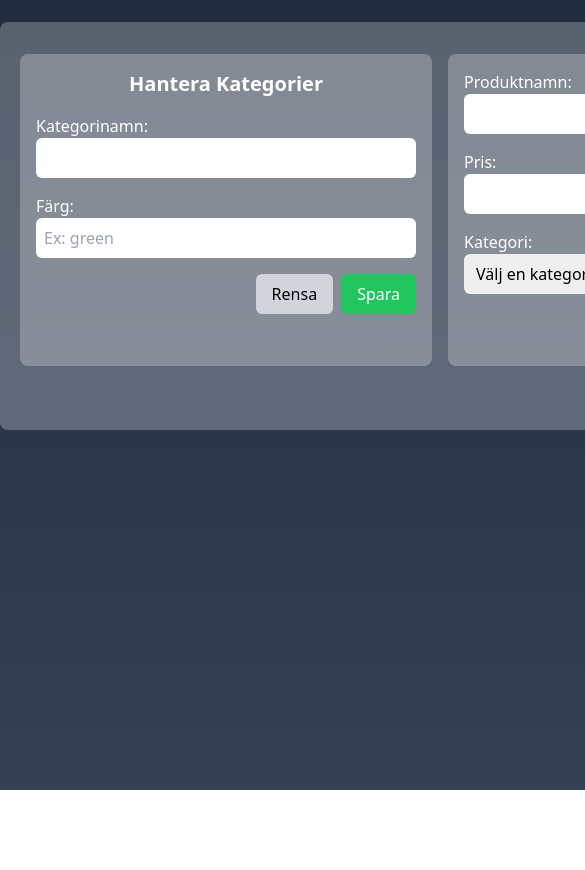
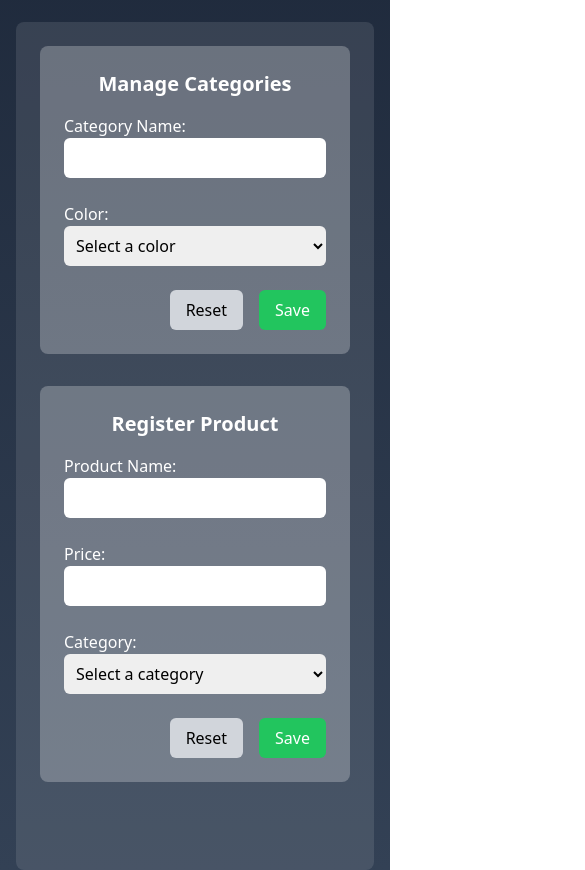
Before and after one commit to Objuret/gik339-grupp8-projekt, a website: page client/index.html in a window 390 px wide. Shown: the part 94-964 px from the top of the page, 585 px wide, since content can reach past the window. Before the commit the page ends 884 px from the top, so only its background shows below. Drawn offline with nearby package versions, Linux system fonts and the light colour scheme; no server answers.

Commit message:
jonas responsiv

```diff
--- a/client/index.html
+++ b/client/index.html
@@ -6,64 +6,68 @@
     <meta name="viewport" content="width=device-width, initial-scale=1.0" />
     <script src="https://cdn.tailwindcss.com"></script>
     <link rel="shortcut icon" href="#" />
-    <title>Produktregistrering</title>
+    <title>Product Registration</title>
   </head>
 
-  <body class="min-h-[100vh] bg-gradient-to-b from-slate-800 to-slate-700 text-white">
+  <body class="min-h-screen bg-gradient-to-b from-slate-800 to-slate-700 text-white">
     <header class="mt-10 text-center">
-      <h1 class="text-3xl">Produktregistrering</h1>
+      <h1 class="text-3xl md:text-4xl lg:text-5xl">Product Registration</h1>
     </header>
-    <main class="mt-10">
-      <div class="w-[55rem] grid grid-flow-row grid-cols-2 mx-auto mt-8 bg-white/25 p-3 rounded-lg">
-        <form id="categoryForm" class="relative my-5 mx-2 bg-white/25 p-4 rounded-lg">
+
+    <main class="mt-10 px-4 md:px-10 lg:px-20">
+      <div class="grid gap-8 grid-cols-1 md:grid-cols-2 lg:w-4/5 mx-auto bg-white/10 p-6 rounded-lg">
+        <!-- Category Form -->
+        <form id="categoryForm" class="bg-white/25 p-6 rounded-lg">
           <div id="categoryFormOverlay" class="overlay absolute overflow-hidden inset-0 bg-black bg-opacity-25 z-10 rounded-lg hidden"></div>
-          <h2 class="text-xl font-bold mb-4 text-center">Hantera Kategorier</h2>
-          <div class="flex flex-col gap-4">
+          <h2 class="text-xl md:text-2xl font-bold mb-4 text-center">Manage Categories</h2>
+          <div class="flex flex-col gap-6">
             <label class="flex flex-col">
-              Kategorinamn:
+              Category Name:
               <input type="text" id="categoryName" class="p-2 rounded-md text-black" required />
             </label>
 
             <label class="flex flex-col">
-              Färg:
-              <input type="text" id="categoryColor" placeholder="Ex: green" class="p-2 rounded-md text-black" required />
+              Color:
+              <select id="categoryColor" class="p-2 rounded-md text-black" required></select>
             </label>
           </div>
 
-          <div class="mt-4 flex gap-2 justify-end">
-            <button type="reset" class="bg-gray-300 text-black px-4 py-2 rounded-md hover:bg-gray-400">Rensa</button>
-            <button type="submit" class="bg-green-500 text-white px-4 py-2 rounded-md hover:bg-green-600">Spara</button>
+          <div class="mt-6 flex gap-4 justify-end">
+            <button type="reset" class="bg-gray-300 text-black px-4 py-2 rounded-md hover:bg-gray-400">Reset</button>
+            <button type="submit" class="bg-green-500 text-white px-4 py-2 rounded-md hover:bg-green-600">Save</button>
           </div>
         </form>
 
-        <form id="productForm" class="relative my-5 mx-2 bg-white/25 p-4 rounded-lg">
+        <!-- Product Form -->
+        <form id="productForm" class="bg-white/25 p-6 rounded-lg">
           <div id="productFormOverlay" class="overlay absolute overflow-hidden inset-0 bg-black bg-opacity-25 z-10 rounded-lg hidden"></div>
-          <div class="flex flex-col gap-4">
+          <h2 class="text-xl md:text-2xl font-bold mb-4 text-center">Register Product</h2>
+          <div class="flex flex-col gap-6">
             <label class="flex flex-col">
-              Produktnamn:
+              Product Name:
               <input type="text" id="productName" class="p-2 rounded-md text-black" required />
             </label>
 
             <label class="flex flex-col">
-              Pris:
+              Price:
               <input type="number" id="price" step="0.01" class="p-2 rounded-md text-black" required />
             </label>
 
             <label class="flex flex-col">
-              Kategori:
+              Category:
               <select id="categorySelect" class="p-2 rounded-md text-black" required>
-                <option value="" disabled selected>Välj en kategori</option>
+                <option value="" disabled selected>Select a category</option>
               </select>
             </label>
           </div>
 
-          <div class="mt-4 flex gap-2 justify-end">
-            <button type="reset" class="bg-gray-300 text-black px-4 py-2 rounded-md hover:bg-gray-400">Rensa</button>
-            <button type="submit" class="bg-green-500 text-white px-4 py-2 rounded-md hover:bg-green-600">Spara</button>
+          <div class="mt-6 flex gap-4 justify-end">
+            <button type="reset" class="bg-gray-300 text-black px-4 py-2 rounded-md hover:bg-gray-400">Reset</button>
+            <button type="submit" class="bg-green-500 text-white px-4 py-2 rounded-md hover:bg-green-600">Save</button>
           </div>
         </form>
         <button type="cancelEdit" id="cancelEditButton" class="hidden bg-red-800 text-white mx-2 px-4 py-2 rounded-md hover:bg-green-600">Avbryt</button>
-        <div id="listContainer" class="mt-8 mx-2 col-span-2"></div>
+        <div id="listContainer" class="mt-8 mx-2 col-span-1 md:col-span-2"></div>
       </div>
     </main>
 
--- a/client/script.js
+++ b/client/script.js
@@ -13,7 +13,9 @@ const categorySelect = document.getElementById('categorySelect');
 
 // Kategoriformulärs inputs
 const categoryNameInput = document.getElementById('categoryName');
-const categoryColorInput = document.getElementById('categoryColor');
+const categoryColorInput = document.getElementById("categoryColor");
+
+const colorOptions = ["red", "blue", "green", "yellow", "purple", "pink", "gray", "black", "white"];
 
 //submitknappar och overlay för enable och disable logik
 const productSaveButton = document.querySelector('#productForm button[type="submit"]');
@@ -24,6 +26,22 @@ const categoryFormOverlay = document.getElementById('categoryFormOverlay');
 let categories = [];
 
 let selectedID = null;
+
+// Load Initial Data
+window.addEventListener("load", () => {
+  populateColorDropdown();
+  fetchAllData();
+});
+
+function populateColorDropdown() {
+  categoryColorInput.innerHTML = `<option value="" disabled selected>Select a color</option>`;
+  colorOptions.forEach((color) => {
+    const option = document.createElement("option");
+    option.value = color;
+    option.textContent = color.charAt(0).toUpperCase() + color.slice(1);
+    categoryColorInput.appendChild(option);
+  });
+}
 
 // Huvudfunktion: Hämtar och renderar all data
 async function fetchAllData() {
@@ -112,29 +130,52 @@ const groupedProducts = products.reduce((acc, product) => {
     let html = `
       <div class="bg-${categoryColor} p-4 rounded-md mb-4">
         <!-- Category title with CRUD buttons -->
-        <div class="flex justify-between items-center mb-2">
-          <h2 class="text-2xl font-bold">${group.categoryName}</h2>
-          <div>
-            <button class="bg-blue-500 text-white px-3 py-1 rounded hover:bg-blue-600" onclick="handleEdit(${categoryId}, 'category')">Ändra</button>
-            <button class="bg-red-500 text-white px-3 py-1 rounded hover:bg-red-600" onclick="deleteCategory(${categoryId})">Ta bort</button>
+        <div class="flex flex-col md:flex-row justify-between items-start md:items-center mb-4 gap-4">
+          <h2 class="text-2xl md:text-xl font-bold">${group.categoryName}</h2>
+          <div class="flex gap-2">
+            <button class="bg-blue-500 text-white px-3 py-1 rounded hover:bg-blue-600 w-full md:w-auto" onclick="handleEdit(${categoryId}, 'category')">Edit</button>
+            <button class="bg-red-500 text-white px-3 py-1 rounded hover:bg-red-600 w-full md:w-auto" onclick="deleteCategory(${categoryId})">Delete</button>
           </div>
         </div>
 
         <!-- Product list for this category -->
         <ul class="flex flex-wrap gap-2">
     `;
+    //   <div class="bg-${categoryColor} p-4 rounded-md mb-4">
+    //     <!-- Category title with CRUD buttons -->
+    //     <div class="flex justify-between items-center mb-2">
+    //       <h2 class="text-2xl font-bold">${group.categoryName}</h2>
+    //       <div>
+    //         <button class="bg-blue-500 text-white px-3 py-1 rounded hover:bg-blue-600" onclick="handleEdit(${categoryId}, 'category')">Ändra</button>
+    //         <button class="bg-red-500 text-white px-3 py-1 rounded hover:bg-red-600" onclick="deleteCategory(${categoryId})">Ta bort</button>
+    //       </div>
+    //     </div>
+
+    //     <!-- Product list for this category -->
+    //     <ul class="flex flex-wrap gap-2">
+    // `;
 
     group.items.forEach((item) => {
       html += `
-        <li class="bg-${group.color}-200 text-black p-2 rounded-md border border-gray-300 w-1/4">
-          <h3>${item.productName}</h3>
-          <p>Pris: ${item.price} kr</p>
-          <div class="flex justify-between mt-2">
-            <button class="bg-blue-500 text-white px-2 py-1 rounded hover:bg-blue-600" onclick="handleEdit(${item.productId}, 'product')">Ändra</button>
-            <button class="bg-red-500 text-white px-2 py-1 rounded hover:bg-red-600" onclick="deleteProduct(${item.productId})">Ta bort</button>
-          </div>
-        </li>`;
-    });
+      <li class="bg-${group.color}-200 text-black p-4 rounded-md border border-gray-300 w-full sm:w-1/2 md:w-1/3 lg:w-1/4">
+      <h3 class="font-semibold">${item.productName}</h3>
+      <p>Price: ${item.price} kr</p>
+      <div class="flex flex-col sm:flex-row justify-between mt-2 gap-2">
+        <button class="bg-blue-500 text-white px-2 py-1 rounded hover:bg-blue-600 w-full sm:w-auto" onclick="handleEdit(${item.productId}, 'product')">Edit</button>
+        <button class="bg-red-500 text-white px-2 py-1 rounded hover:bg-red-600 w-full sm:w-auto" onclick="deleteProduct(${item.productId})">Delete</button>
+      </div>
+      </li>`;
+  });
+    //   html += `
+    //     <li class="bg-${group.color}-200 text-black p-2 rounded-md border border-gray-300 w-1/4">
+    //       <h3>${item.productName}</h3>
+    //       <p>Pris: ${item.price} kr</p>
+    //       <div class="flex justify-between mt-2">
+    //         <button class="bg-blue-500 text-white px-2 py-1 rounded hover:bg-blue-600" onclick="handleEdit(${item.productId}, 'product')">Ändra</button>
+    //         <button class="bg-red-500 text-white px-2 py-1 rounded hover:bg-red-600" onclick="deleteProduct(${item.productId})">Ta bort</button>
+    //       </div>
+    //     </li>`;
+    // });
 
     html += `</ul></div>`;
     listContainer.insertAdjacentHTML('beforeend', html);
```
Also changed, not shown: package.json (+11 -1 lines), 1 other file.
